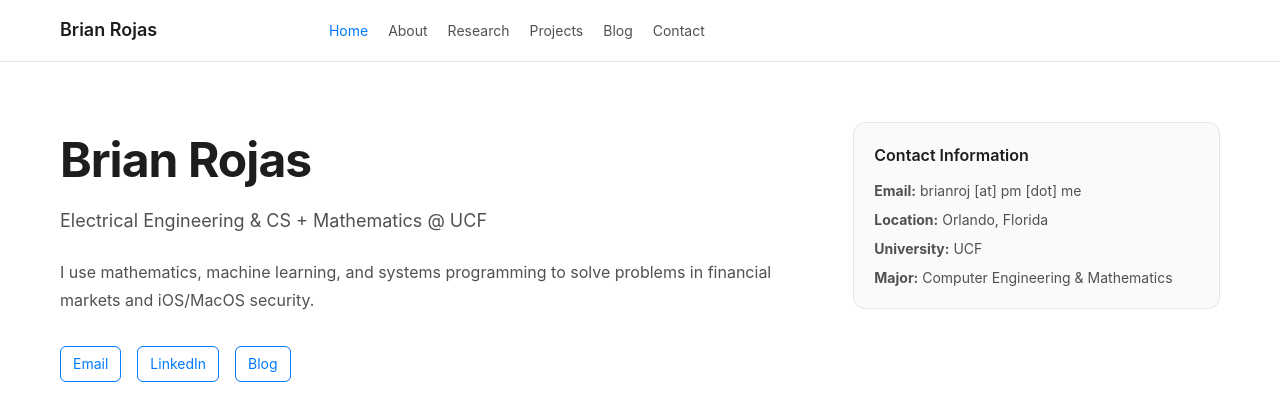
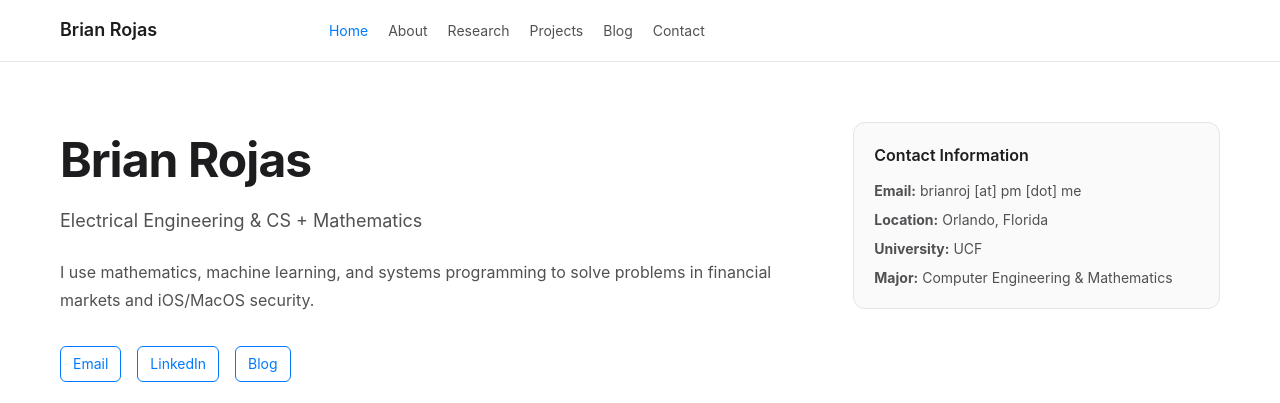
Before and after one commit to brianrojrc/brianrojrc.github.io, a Jekyll site: the page built from index.md, in a window 1280 px wide and 900 px high. Shown: the top 403 px of the window. Built offline with Jekyll 4.4.1, drawn with Linux system fonts in a browser that asks for light colours.

Commit message:
Update index.md

```diff
--- a/index.md
+++ b/index.md
@@ -7,7 +7,7 @@ title: Home
     <div class="profile-section">
         <div class="profile-header">
             <h1>Brian Rojas</h1>
-            <p class="tagline">Electrical Engineering & CS + Mathematics @ UCF</p>
+            <p class="tagline">Electrical Engineering & CS + Mathematics</p>
             <div class="profile-bio">
                 I use mathematics, machine learning, and systems programming
                 to solve problems in financial markets and iOS/MacOS security.
```
